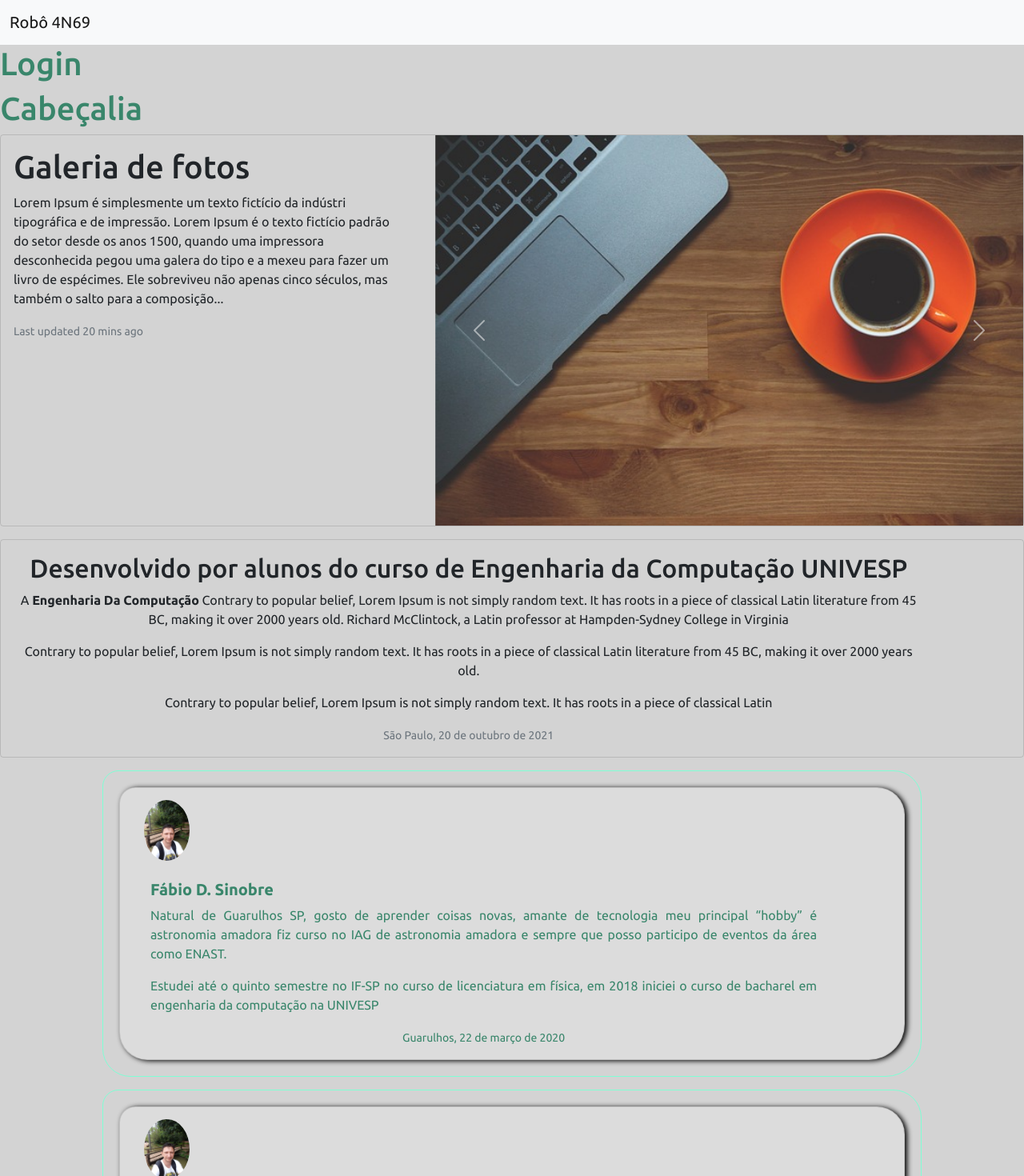
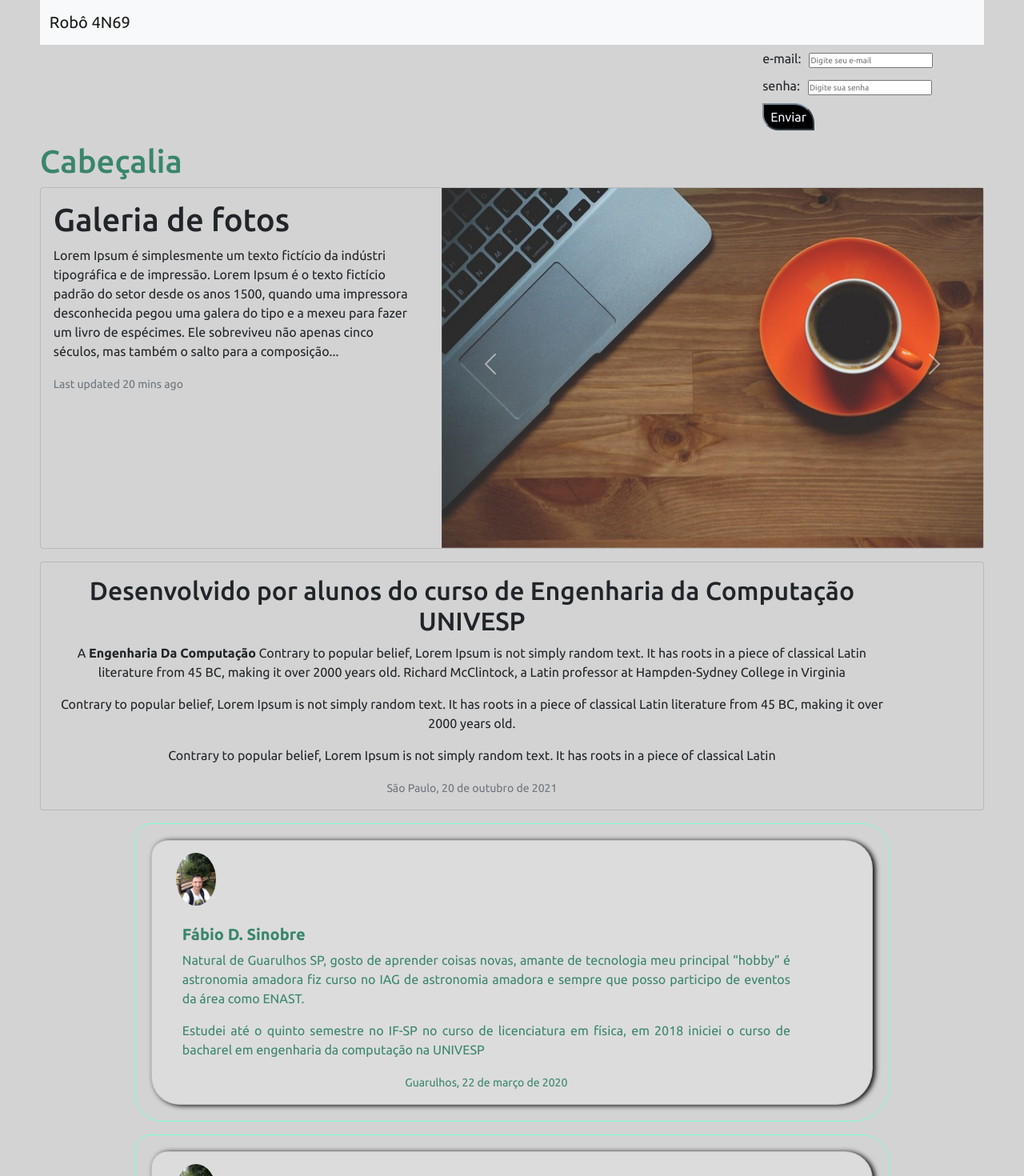
Before and after one commit to FabioSinobre/Robo_4n69, a React (Create React App) app in the folder frontend/: page / in a window 1280 px wide. Shown: the top 1470 px of the page at 80% size. Built offline with nearby package versions, Linux system fonts and the light colour scheme.

Commit message:
Login 01

```diff
--- a/frontend/src/App.tsx
+++ b/frontend/src/App.tsx
@@ -12,8 +12,12 @@ function App() {
     <>
       <div className="conteiner">
         <div className="conteiner">
-          <NavBar />
-          <Login />
+          <div>
+            <NavBar />
+          </div>
+          <div>
+            <Login />
+          </div>
         </div>
         <div className="Conteiner">
           <Header />
--- a/frontend/src/assets/css/styles.css
+++ b/frontend/src/assets/css/styles.css
@@ -4,19 +4,22 @@
 }
 
 html, body {
-    height: 100%;
     font-family: "Ubuntu", sans-serif;
+    width: 97%;
+    position: relative;
+    left: 1.5%;
 }
 body{
     background: #D3D3D3;
     display: grid;
     place-items: center;
     height: 100vw;
+
 }
 #root {
     display: flex;
     flex-direction: column;
-    height: 100%;
+    width: 98%;
 }
 .content {
     flex: 1 0 auto;
@@ -33,6 +36,33 @@ body{
 .text-primary {
     color: var(--color-primary) !important;
 }
+/*Formulário de cadastro*/
+.form-login{
+    max-width: 28%;
+    margin: 5px 20px;
+    position: relative;
+    left: 74%;
+}
+label{
+    margin: 10px;
+    margin-top: 0px;
+}
+input{
+    font-size: x-small;
+}
+button{
+    margin: 10px;
+    margin-top: 0px;
+}
+.button-env{
+    padding: 8px;
+    padding-top: 3px;
+    padding-bottom: 3px;
+    border-radius: 0px 25px 0px 20px;
+    border-color: #778899;
+    background-color: #000;
+    color: aliceblue;;
+}
 /*auterações no perfio dos alunos*/
 .card-studens-outside{
     background: #D3D3D3;
@@ -41,8 +71,8 @@ body{
     margin-top: 0;
     border-radius: 20px 35px 45px;
     border-color: aquamarine;
-   -moz-border-radius: 20px 35px 45px;
-   -webkit-border-radius: 20px 35px 45px;
+   -moz-border-radius: 20px 35px 45px #000;
+   -webkit-border-radius: 20px 35px 45px #000;
 }
 .card-studens{
     background: #DCDCDC;
@@ -51,7 +81,7 @@ body{
     margin: 20px;
     border-radius: 20px 35px 45px;
     box-shadow: 3px 1px 6px #000;
-    -moz-border-radius: 20px 35px 45px;
-    -webkit-border-radius: 20px 35px 45px;
+    -moz-border-radius: 20px 35px 45px #000;
+    -webkit-border-radius: 20px 35px 45px #000;
     text-align: justify;
 }
--- a/frontend/src/components/Login/index.tsx
+++ b/frontend/src/components/Login/index.tsx
@@ -1,9 +1,19 @@
 function Login() {
-    return (
-      <div >
-       <h1 className="text-primary">Login</h1>
-      </div>
-    );
-  }
+  return (
+    <div className="conteiner">
+      <form className="form-login" action="">
+        <div>
+          <label className="">e-mail:</label>
+          <input type="email" placeholder="Digite seu e-mail" required />
+        </div>
+        <div>
+          <label className="">senha:</label>
+          <input type="password" placeholder="Digite sua senha" required />
+        </div>
+        <button className="button-env" type="submit">Enviar</button>
+      </form>
+    </div>
+  );
+}
 
-  export default Login;
+export default Login;
```
